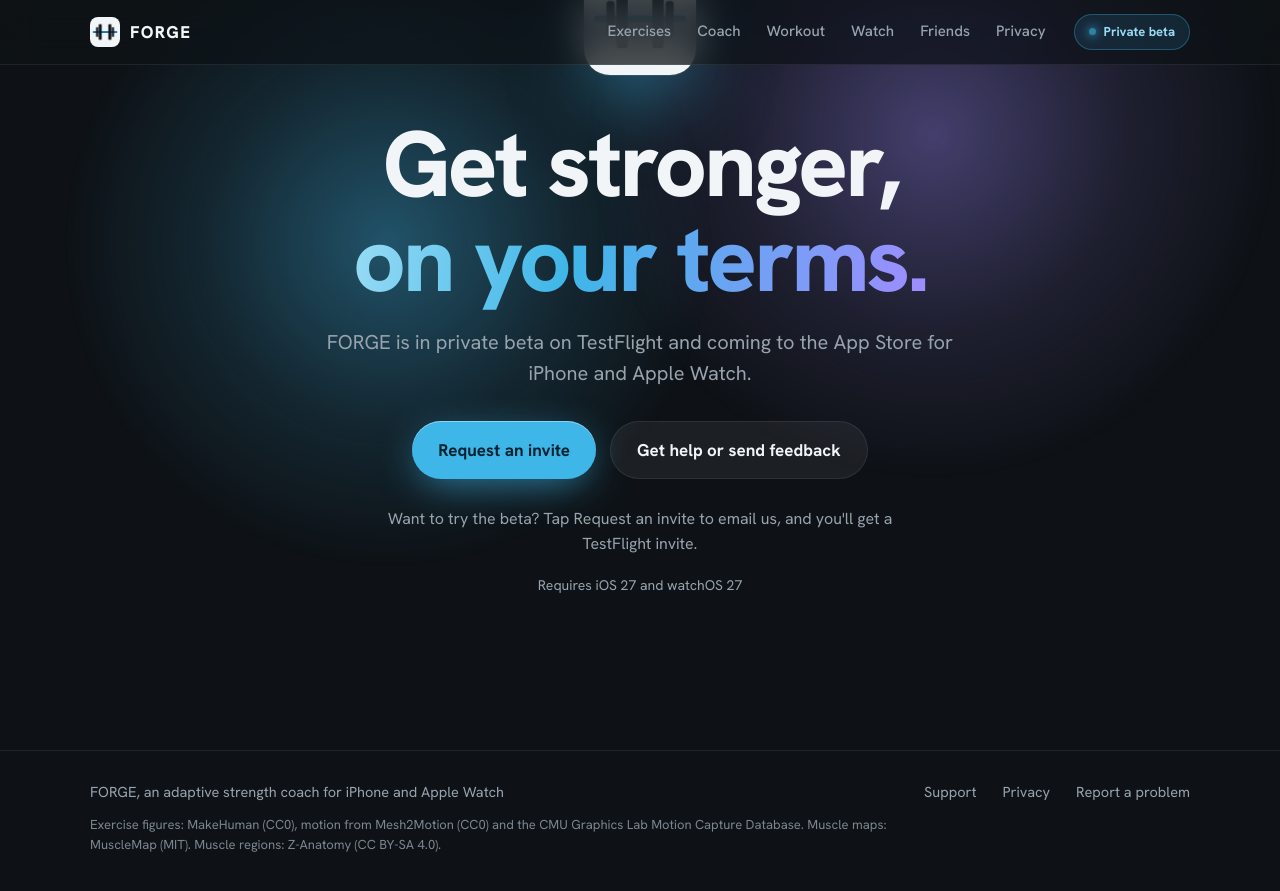
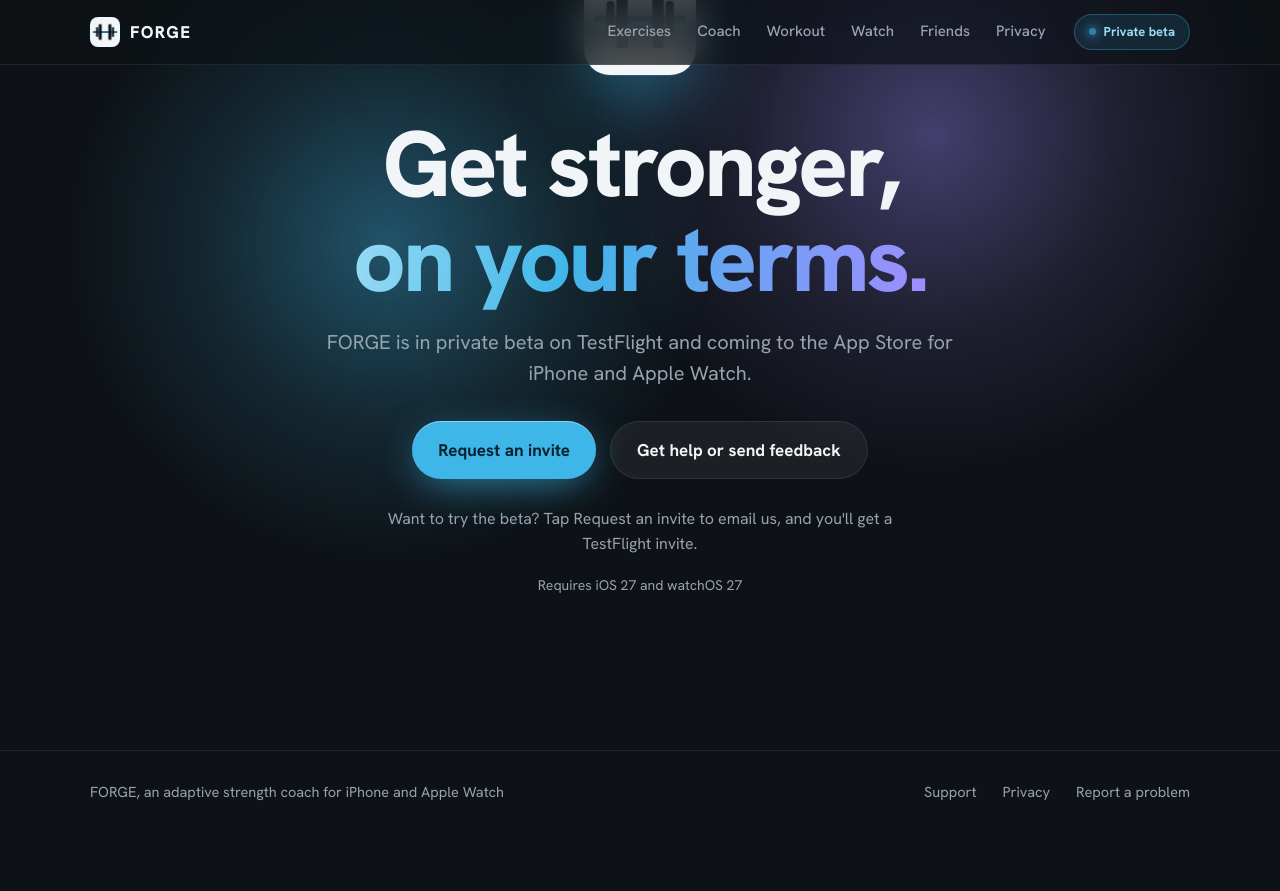
Before and after one commit to tajshaik24/forge-app, a Jekyll site: the page index.html, which Jekyll copies as it is, in a window 1280 px wide and 900 px high, scrolled down 23075 px. Shown: the top 891 px of the window. Built offline with Jekyll 4.4.1, drawn with Linux system fonts in a browser that asks for light colours; after the commit the page ends 23924 px from its top, so only the background shows below that.

Commit message:
Remove the credits line from the footer
Co-Authored-By: Claude Opus 5.5 <noreply@anthropic.com>
Claude-Session: https://claude.ai/code/session_01Gm3xDY1QoQ88dSKn1ocNni

```diff
--- a/assets/site.css
+++ b/assets/site.css
@@ -395,4 +395,3 @@ footer .sp { margin-right: auto; }
 /* Build 27 sections */
 h3.big { font-size: clamp(28px, 3.4vw, 40px); line-height: 1.1; letter-spacing: -.02em; font-weight: 800; }
 .copy > h3.big + p { margin-top: 18px; }
-footer .credits { flex-basis: 100%; font-size: 13px; line-height: 1.5; opacity: .8; max-width: 820px; margin: 0; }
--- a/index.html
+++ b/index.html
@@ -526,7 +526,6 @@
     <a href="support">Support</a>
     <a href="privacy">Privacy</a>
     <a href="https://github.com/tajshaik24/forge-app/issues/new">Report a problem</a>
-    <p class="credits">Exercise figures: MakeHuman (CC0), motion from Mesh2Motion (CC0) and the CMU Graphics Lab Motion Capture Database. Muscle maps: MuscleMap (MIT). Muscle regions: Z-Anatomy (CC BY-SA 4.0).</p>
   </div>
 </footer>
 
```
